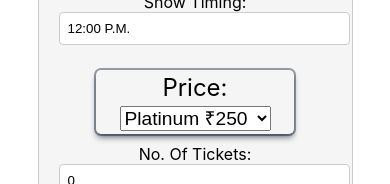
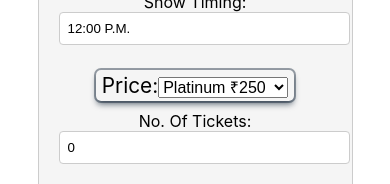
Before and after one commit to vaishkiyarminal001/bharatratna, a React (Create React App) app: page / in a window 390 px wide. Shown: the part 493-677 px from the top of the page. Built offline with nearby package versions, Linux system fonts and the light colour scheme.

Commit message:
Price and CSS added

```diff
--- a/src/Component/Pages/Home.css
+++ b/src/Component/Pages/Home.css
@@ -36,7 +36,7 @@
   }
 
   .price{
-    font-size: 1.5rem;
+    font-size: 1.3rem;
     /* border: 2px solid red; */
     width: 50%;
     margin: auto;
@@ -47,7 +47,7 @@
 
 
   .categorySelect{
-    font-size: 1.2rem;
+    font-size: 1rem;
 
   }
 
@@ -110,9 +110,8 @@
       /* border: 1px solid red; */
     }
 
-
     .price{
-    font-size: 1.5rem;
+      font-size: 1.3rem;
       /* border: 2px solid red; */
       width: 50%;
       margin: auto;
@@ -123,7 +122,7 @@
 
 
     .categorySelect{
-    font-size: 1.2rem;
+      font-size: 1rem;
 
     }
 
@@ -161,18 +160,18 @@
 
 
 .price{
-    font-size: 1.5rem;
+  font-size: 1.3rem;
   /* border: 2px solid red; */
   width: 50%;
   margin: auto;
-    padding: .2rem;
+  padding: .5rem;
   border-radius: 5px;
   box-shadow: rgba(6, 24, 44, 0.4) 0px 0px 0px 2px, rgba(6, 24, 44, 0.65) 0px 4px 6px -1px, rgba(255, 255, 255, 0.08) 0px 1px 0px inset;
 }
 
 
 .categorySelect{
-    font-size: 1.2rem;
+  font-size: 1rem;
 
 }
 
@@ -211,18 +210,18 @@
 
 
     .price{
-    font-size: 1.5rem;
+      font-size: 1.3rem;
       /* border: 2px solid red; */
       width: 50%;
       margin: auto;
-    padding: .2rem;
+      padding: .5rem;
       border-radius: 5px;
       box-shadow: rgba(6, 24, 44, 0.4) 0px 0px 0px 2px, rgba(6, 24, 44, 0.65) 0px 4px 6px -1px, rgba(255, 255, 255, 0.08) 0px 1px 0px inset;
     }
 
 
     .categorySelect{
-    font-size: 1.2rem;
+      font-size: 1rem;
 
     }
 
@@ -263,7 +262,7 @@
 
 
   .price{
-    font-size: 1.5rem;
+    font-size: 1.3rem;
     /* border: 2px solid red; */
     width: 70%;
     margin: auto;
@@ -274,7 +273,7 @@
 
 
   .categorySelect{
-    font-size: 1.2rem;
+    font-size: 1rem;
 
   }
 
```
Lines whose indentation alone changed are shown as unchanged.
